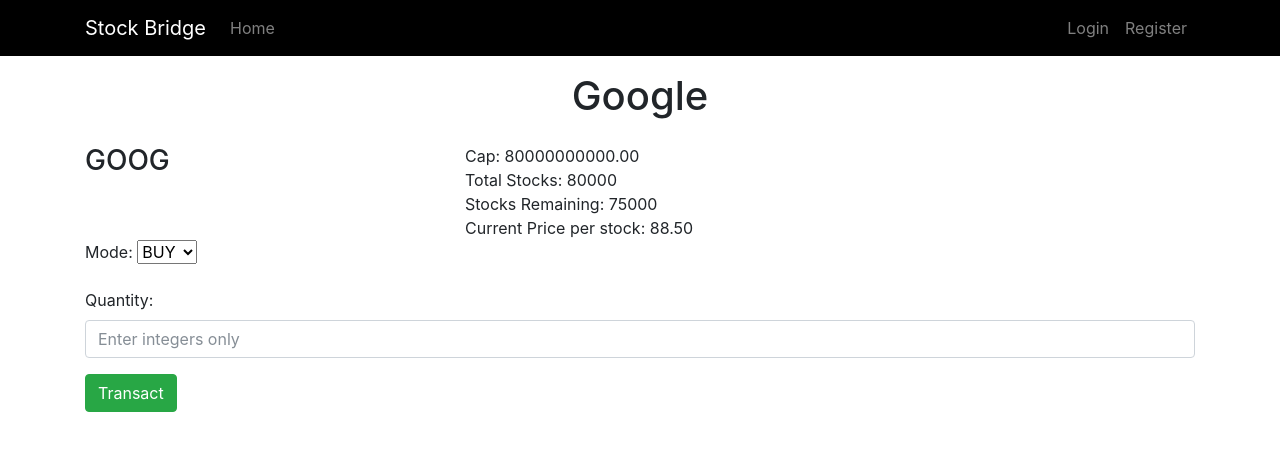
After one commit to morphosis-nitmz/Stock-Bridge-2018, a Django app: a page that uses templates/base.html in a window 1280 px wide. The commit adds this page. Shown: the top 451 px of the page. Run offline with Django 3.2, Linux system fonts and the light colour scheme; data comes from the database, SQL or seed files in the repository; both versions use the stored data as it was after the commit; parts of the project's set-up code (start-up, migrations or seed data) failed here and were passed over; some libraries are stand-ins or nearby versions.

Commit message:
Add stocks transaction market

```diff
--- /dev/null
+++ b/market/forms.py
@@ -0,0 +1,19 @@
+from django import forms
+
+from .models import Company, TRANSACTION_MODES
+
+
+class CompanySelectionForm(forms.Form):
+    company_list = forms.ChoiceField(choices=[
+        (company.code, company.name) for company in Company.objects.all()
+    ])
+
+
+class StockTransactionForm(forms.Form):
+    mode = forms.ChoiceField(choices=TRANSACTION_MODES)
+    quantity = forms.CharField(required=True, widget=forms.TextInput(attrs={
+        'class': 'form-control',
+        'pattern': '[0-9]+',
+        'title': 'Enter integers only',
+        'placeholder': 'Enter integers only'
+    }))
--- a/market/models.py
+++ b/market/models.py
@@ -23,6 +23,34 @@
     def __str__(self):
         return self.name
 
+    def user_buy_stocks(self, quantity):
+        self.stocks_remaining -= quantity
+        self.cmp = self.cmp / 2 + (self.cmp * quantity) / self.stocks_offered
+        self.save()
+
+    def user_sell_stocks(self, quantity):
+        self.stocks_remaining += quantity
+        self.cmp = self.cmp / 2 - (self.cmp * quantity) / self.stocks_offered
+        self.save()
+
+
+class TransactionManager(models.Manager):
+
+    def create(self, user, company, num_stocks, price, mode):
+        if mode == 'buy':
+            if num_stocks > company.stocks_remaining:
+                return None
+            company.user_buy_stocks(num_stocks)
+            user.buy_stocks(num_stocks, price)
+        elif mode == 'sell':
+            if num_stocks * company.cmp > user.net_worth:
+                return None
+            company.user_sell_stocks(num_stocks)
+            user.sell_stocks(num_stocks, price)
+        obj = Transaction(user=user, company=company, num_stocks=num_stocks, price=price, mode=mode)
+        obj.save(force_insert=True)
+        return obj
+
 
 class Transaction(models.Model):
     user = models.ForeignKey(User)
@@ -33,6 +61,8 @@
     timestamp = models.DateTimeField(auto_now_add=True)
     updated = models.DateTimeField(auto_now=True)
 
+    objects = TransactionManager()
+
     def __str__(self):
         return '{user}: {company} - {time}'.format(
             user=self.user.username, company=self.company.name, time=self.timestamp
--- /dev/null
+++ b/market/templates/market/transaction_market.html
@@ -0,0 +1,33 @@
+{% extends 'base.html' %}
+{% block base_head %}
+<title>Transaction</title>
+{% endblock %}
+
+{% block content %}
+
+<div class="row">
+    <div class="col mx-auto my-3">
+        <h1 class="text-center">{{ object.name }}</h1>
+    </div>
+</div>
+<div class="row">
+    <div class="col-12 col-md-4">
+        <h3>{{ object.code }}</h3>
+    </div>
+    <div class="col">
+        Cap: {{ object.cap }}<br>
+        Total Stocks: {{ object.stocks_offered }}<br>
+        Stocks Remaining: {{ object.stocks_remaining }}<br>
+        Current Price per stock: {{ object.cmp }}
+    </div>
+</div>
+<div class="row">
+    <div class="col mx-auto">
+        <form method="POST" action="{% url 'market:transaction' object.code %}"> {% csrf_token %}
+            {{ form.as_p }}
+            <button type="submit" class="btn btn-success">Transact</button>
+        </form>
+    </div>
+</div>
+
+{% endblock %}
--- /dev/null
+++ b/market/urls.py
@@ -0,0 +1,9 @@
+from django.conf.urls import url
+
+from .views import CompanySelectionView, CompanyTransactionView
+
+
+urlpatterns = [
+    url(r'^select/$', CompanySelectionView.as_view(), name='company_select'),
+    url(r'^transact/(?P<code>\w+)$', CompanyTransactionView.as_view(), name='transaction'),
+]
--- a/market/views.py
+++ b/market/views.py
@@ -1,3 +1,45 @@
 from django.shortcuts import render
+from django.http import HttpResponseRedirect
+from django.views.generic import View
+from django.core.urlresolvers import reverse
+from django.contrib import messages
 
-# Create your views here.
+from .models import Company, Transaction
+from .forms import CompanySelectionForm, StockTransactionForm
+from stock_bridge.mixins import LoginRequiredMixin
+
+
+class CompanySelectionView(LoginRequiredMixin, View):
+    form_class = CompanySelectionForm
+
+    def get(self, request, *args, **kwargs):
+        return render(request, 'market/select_company.html', {'form': self.form_class})
+
+    def post(self, request, *args, **kwargs):
+        code = request.POST.get('company_list')
+        url = reverse('market:transaction', kwargs={'code': code})
+        return HttpResponseRedirect(url)
+
+
+class CompanyTransactionView(LoginRequiredMixin, View):
+
+    def get(self, request, *args, **kwargs):
+        company = Company.objects.get(code=kwargs.get('code'))
+        return render(request, 'market/transaction_market.html', {
+            'object': company,
+            'form': StockTransactionForm()
+        })
+
+    def post(self, request, *args, **kwargs):
+        company = Company.objects.get(code=kwargs.get('code'))
+        mode = request.POST.get('mode')
+        quantity = int(request.POST.get('quantity'))
+        obj = Transaction.objects.create(request.user, company, quantity, company.cmp, mode)
+        if obj is not None:
+            messages.success(request, 'Transaction complete!')
+        else:
+            messages.error(request, 'Please enter a valid quantity.')
+        return render(request, 'market/transaction_market.html', {
+            'object': company,
+            'form': StockTransactionForm()
+        })
--- a/stock_bridge/urls.py
+++ b/stock_bridge/urls.py
@@ -17,6 +17,7 @@
     url(r'^account/', include('accounts.urls', namespace='account')),
     url(r'^accounts/', include('accounts.passwords.urls')),
     url(r'^accounts/$', RedirectView.as_view(url='/account')),
+    url(r'^stocks/', include('market.urls', namespace='market')),
     url(r'^admin/', admin.site.urls),
 ]
 
--- a/templates/base.html
+++ b/templates/base.html
@@ -16,9 +16,9 @@
 			<div id="main" class="clear-top">
 				{% if messages %}
 				<div class="container mt-3">
+					{% for message in messages %}
 						<div class="alert alert-success messages">
-						{% for message in messages %}
-						<span{% if message.tags %} class="{{ message.tags }}"{% endif %}>
+							<span {% if message.tags %} class="{{ message.tags }}"{% endif %}>
 									{% if message.level == DEFAULT_MESSAGE_LEVELS.ERROR %}Important: {% endif %}
 									{{ message }}
 							</span>
--- a/templates/home.html
+++ b/templates/home.html
@@ -9,4 +9,6 @@
 
 <h1>Yo</h1>
 
+<a href="{% url 'market:company_select' %}">Purchase</a>
+
 {% endblock %}
```
Also changed, not shown: accounts/models.py (+8 -0 lines), market/templates/market/select_company.html (added, +22 -0 lines), db.sqlite3. Lines whose indentation alone changed are shown as unchanged.
